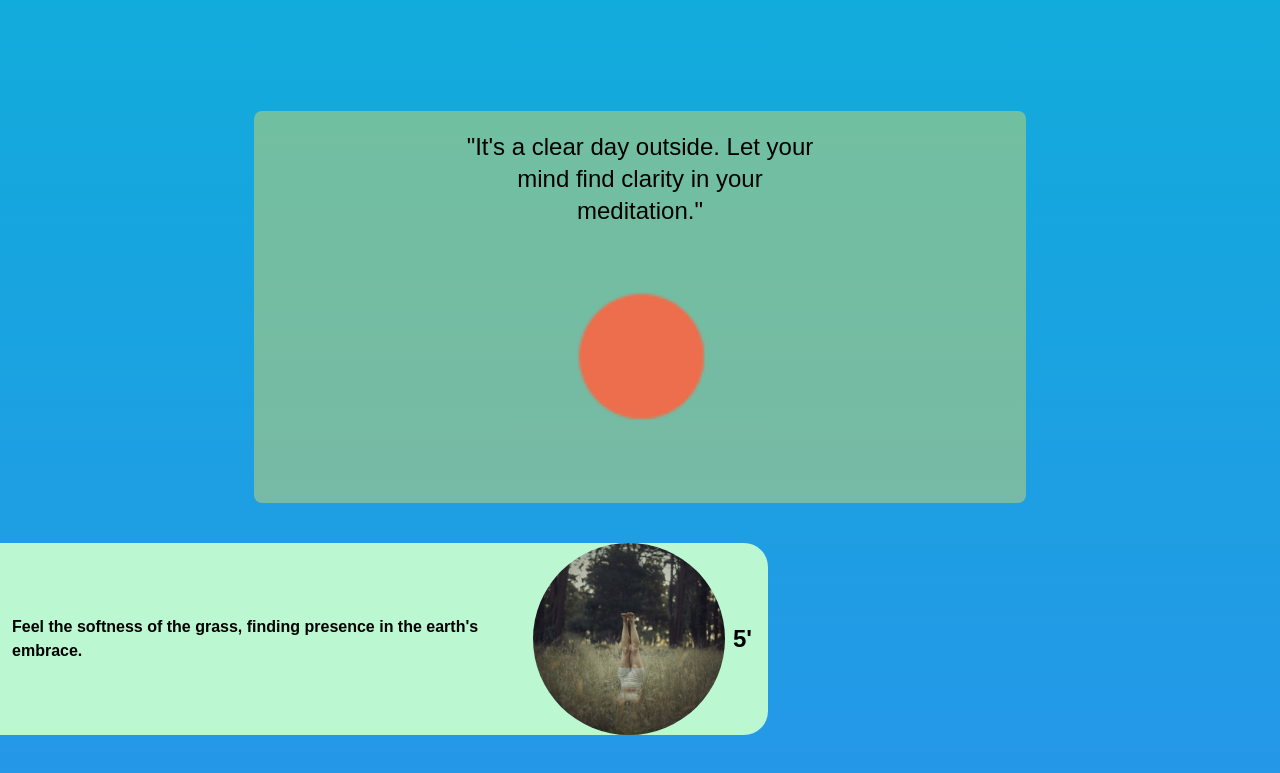
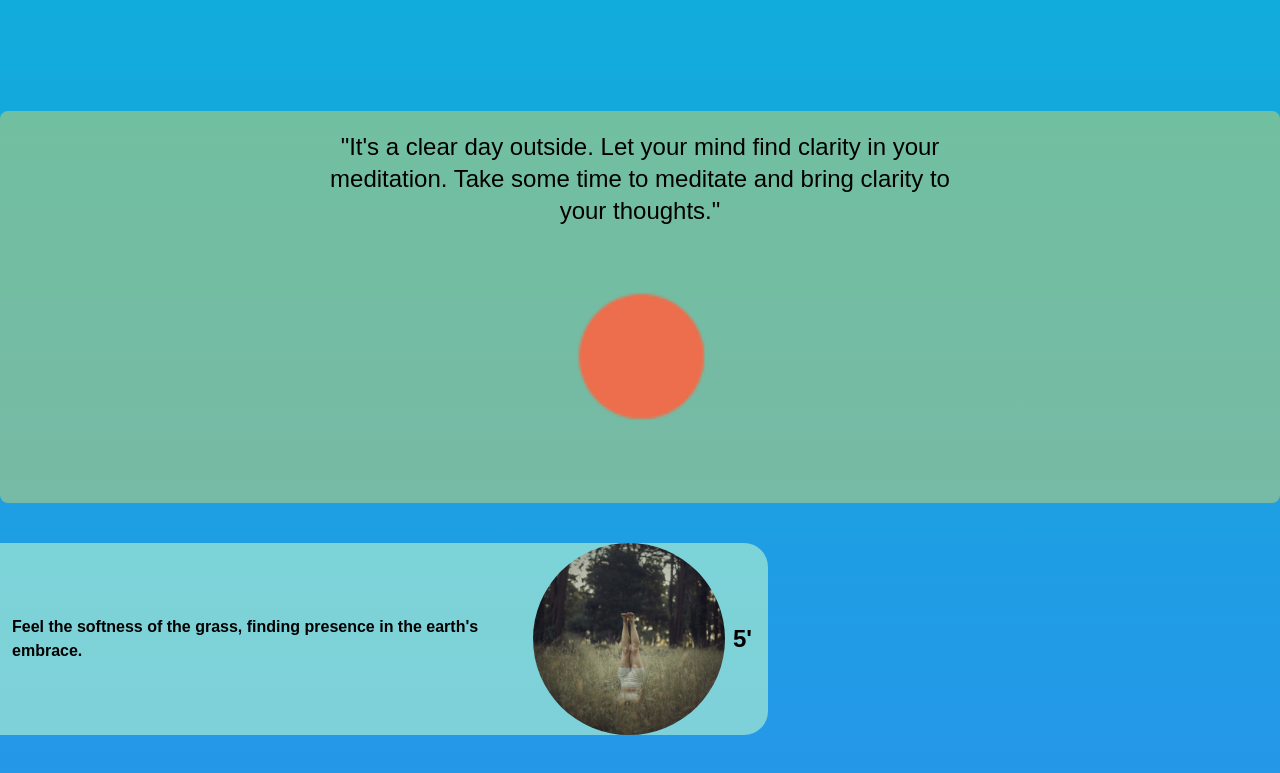
Before and after one commit to WSMomo/ZenSoul, a React (Vite) app: page / in a window 1280 px wide. Shown: the part 440-1213 px from the top of the page. Built offline with nearby package versions, Linux system fonts and the light colour scheme; no server answers.

Commit message:
chenged sentences

```diff
--- a/src/scenes/exercises/Exercise.tsx
+++ b/src/scenes/exercises/Exercise.tsx
@@ -13,7 +13,7 @@ export function Exercise({ side, bgColor, sentence, image }: Props) {
       {/* IF EVEN = LEFT, ELSE = RIGHT */}
       {side % 2 === 0 ? (
         <motion.div
-          className={`w-5/6 md:w-3/5 h-32 md:h-48 rounded-r-3xl self-start ${bgColor} flex items-center min-w-min p-2 cursor-pointer hover:bg-opacity-60`}
+          className={`w-5/6 md:w-3/5 h-32 md:h-48 rounded-r-3xl self-start ${bgColor} flex items-center min-w-min p-2 cursor-pointer bg-opacity-60 hover:bg-opacity-90`}
           initial="hidden"
           whileInView="visible"
           viewport={{ once: true, amount: 0.5 }}
@@ -39,7 +39,7 @@ export function Exercise({ side, bgColor, sentence, image }: Props) {
         </motion.div>
       ) : (
         <motion.div
-          className={`w-5/6 md:w-3/5 h-32 md:h-48 rounded-l-3xl self-end ${bgColor} flex items-center min-w-min p-2 hover:bg-opacity-60 cursor-pointer`}
+          className={`w-5/6 md:w-3/5 h-32 md:h-48 rounded-l-3xl self-end ${bgColor} flex items-center min-w-min p-2 bg-opacity-60 hover:bg-opacity-90 cursor-pointer`}
           initial="hidden"
           whileInView="visible"
           viewport={{ once: true, amount: 0.5 }}
--- a/src/scenes/weatherExercise/index.tsx
+++ b/src/scenes/weatherExercise/index.tsx
@@ -55,7 +55,7 @@ export default function WeatherExercise() {
       }}
     >
       <div
-        className={`flex flex-col justify-center items-center ${weatherIcons[weather]?.bgColor} bg-opacity-40 md:p-5 py-3 border-none rounded-lg`}
+        className={`flex flex-col justify-center items-center ${weatherIcons[weather]?.bgColor} bg-opacity-40 md:p-5 py-3 border-none rounded-lg hover:bg-opacity-60 cursor-pointer`}
       >
         <div className="flex flex-col justify-center items-center ">
           <p className="text-2xl w-4/5 md:w-3/6 text-center">
--- a/src/shared/global.ts
+++ b/src/shared/global.ts
@@ -21,88 +21,92 @@ export const OPEN_WEATHER_KEY = "6a328251fa3f88b66e7627cfcec453ab";
 export const weatherIcons = {
   clouds: {
     img: CloudsIcon,
-    sentence: "Today is a cloudy day. Embrace the calmness within the clouds.",
+    sentence:
+      "Today is a cloudy day. Embrace the calmness within the clouds. Take a moment to meditate and find serenity within yourself.",
     bgColor: "bg-blue-300",
   },
   clear: {
     img: ClearIcon,
     sentence:
-      "It's a clear day outside. Let your mind find clarity in your meditation.",
+      "It's a clear day outside. Let your mind find clarity in your meditation. Take some time to meditate and bring clarity to your thoughts.",
     bgColor: "bg-yellow-300",
   },
   mist: {
     img: AtmosphereIcon,
     sentence:
-      "The air is filled with mist. Embrace the soothing ambiance and find tranquility within yourself.",
+      "The air is filled with mist. Embrace the soothing ambiance and find tranquility within yourself. Try meditating amidst the mist and feel its calming effect.",
     bgColor: "bg-gray-300",
   },
   snow: {
     img: SnowIcon,
     sentence:
-      "Snowflakes are falling gently. Meditate and feel the stillness within.",
+      "Snowflakes are falling gently. Meditate and feel the stillness within. Take a moment to meditate and appreciate the beauty of the falling snow.",
     bgColor: "bg-white",
   },
   rain: {
     img: RainIcon,
     sentence:
-      "Rain is nourishing the earth. Reflect and find renewal in your meditation.",
+      "Rain is nourishing the earth. Reflect and find renewal in your meditation. Take some time to meditate and embrace the refreshing energy of the rain.",
     bgColor: "bg-blue-500",
   },
   drizzle: {
     img: DrizzleIcon,
     sentence:
-      "A light drizzle is refreshing. Meditate and cleanse your thoughts.",
+      "A light drizzle is refreshing. Meditate and cleanse your thoughts. Take a moment to meditate and let the drizzle wash away any worries.",
     bgColor: "bg-teal-200",
   },
   thunderstorm: {
     img: ThunderstormIcon,
     sentence:
-      "Thunder roars in the sky. Embrace the power of your inner strength.",
+      "Thunder roars in the sky. Embrace the power of your inner strength. Take some time to meditate and tap into your inner strength.",
     bgColor: "bg-indigo-600",
   },
   haze: {
     img: AtmosphereIcon,
-    sentence: "The atmosphere is hazy. Embrace the mysterious aura around you.",
+    sentence:
+      "The atmosphere is hazy. Embrace the mysterious aura around you. Try meditating amidst the haze and see what insights come to you.",
     bgColor: "bg-purple-300",
   },
   smoke: {
     img: AtmosphereIcon,
     sentence:
-      "Smoke fills the air. Find clarity and direction amidst the smoky haze.",
+      "Smoke fills the air. Find clarity and direction amidst the smoky haze. Take a moment to meditate and let the smoke dissipate any mental fog.",
     bgColor: "bg-gray-400",
   },
   sand: {
     img: AtmosphereIcon,
     sentence:
-      "The air is filled with sand particles. Embrace the earthy connection.",
+      "The air is filled with sand particles. Embrace the earthy connection. Try meditating and feel grounded like the sand beneath your feet.",
     bgColor: "bg-yellow-400",
   },
   dust: {
     img: AtmosphereIcon,
-    sentence: "Dust is in the air. Reflect on the transient nature of life.",
+    sentence:
+      "Dust is in the air. Reflect on the transient nature of life. Take some time to meditate and contemplate the impermanence of things.",
     bgColor: "bg-yellow-600",
   },
   fog: {
     img: AtmosphereIcon,
     sentence:
-      "A thick fog blankets the surroundings. Find peace in the moment.",
+      "A thick fog blankets the surroundings. Find peace in the moment. Take a moment to meditate amidst the fog and let your mind settle.",
     bgColor: "bg-gray-500",
   },
   squall: {
     img: AtmosphereIcon,
     sentence:
-      "Squalls are moving through. Stay resilient and steady like the wind.",
+      "Squalls are moving through. Stay resilient and steady like the wind. Take some time to meditate and harness the strength of the wind.",
     bgColor: "bg-blue-600",
   },
   tornado: {
     img: AtmosphereIcon,
-    sentence: "A tornado approaches. Find inner strength in times of chaos.",
+    sentence:
+      "A tornado approaches. Find inner strength in times of chaos. Take a moment to meditate and find calmness amidst the storm.",
     bgColor: "bg-red-600",
   },
   volcanicAsh: {
     img: AtmosphereIcon,
     sentence:
-      "Volcanic ash fills the sky. Embrace the cycle of destruction and creation.",
+      "Volcanic ash fills the sky. Embrace the cycle of destruction and creation. Take some time to meditate and reflect on the transformative power of change.",
     bgColor: "bg-gray-800",
   },
 };
```
